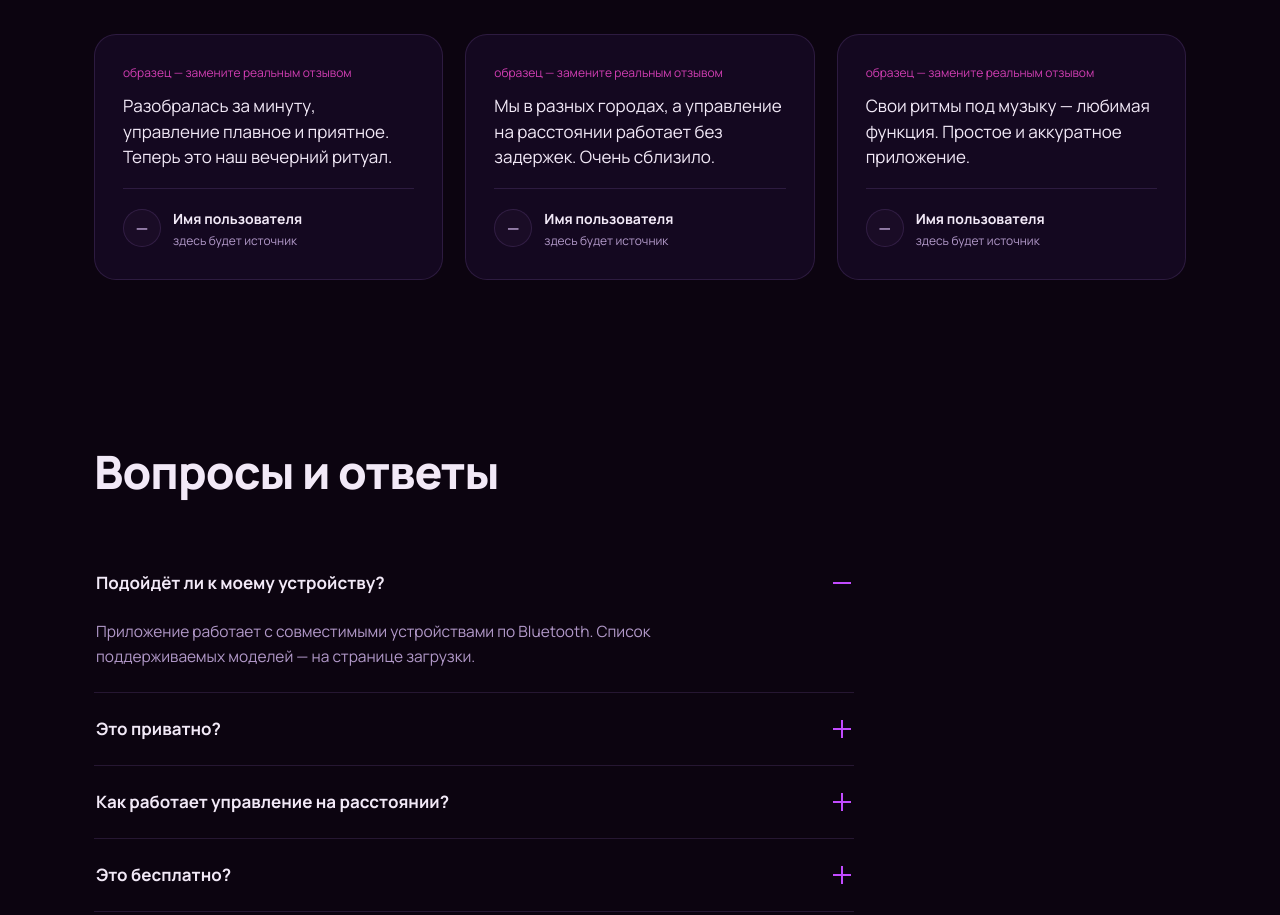
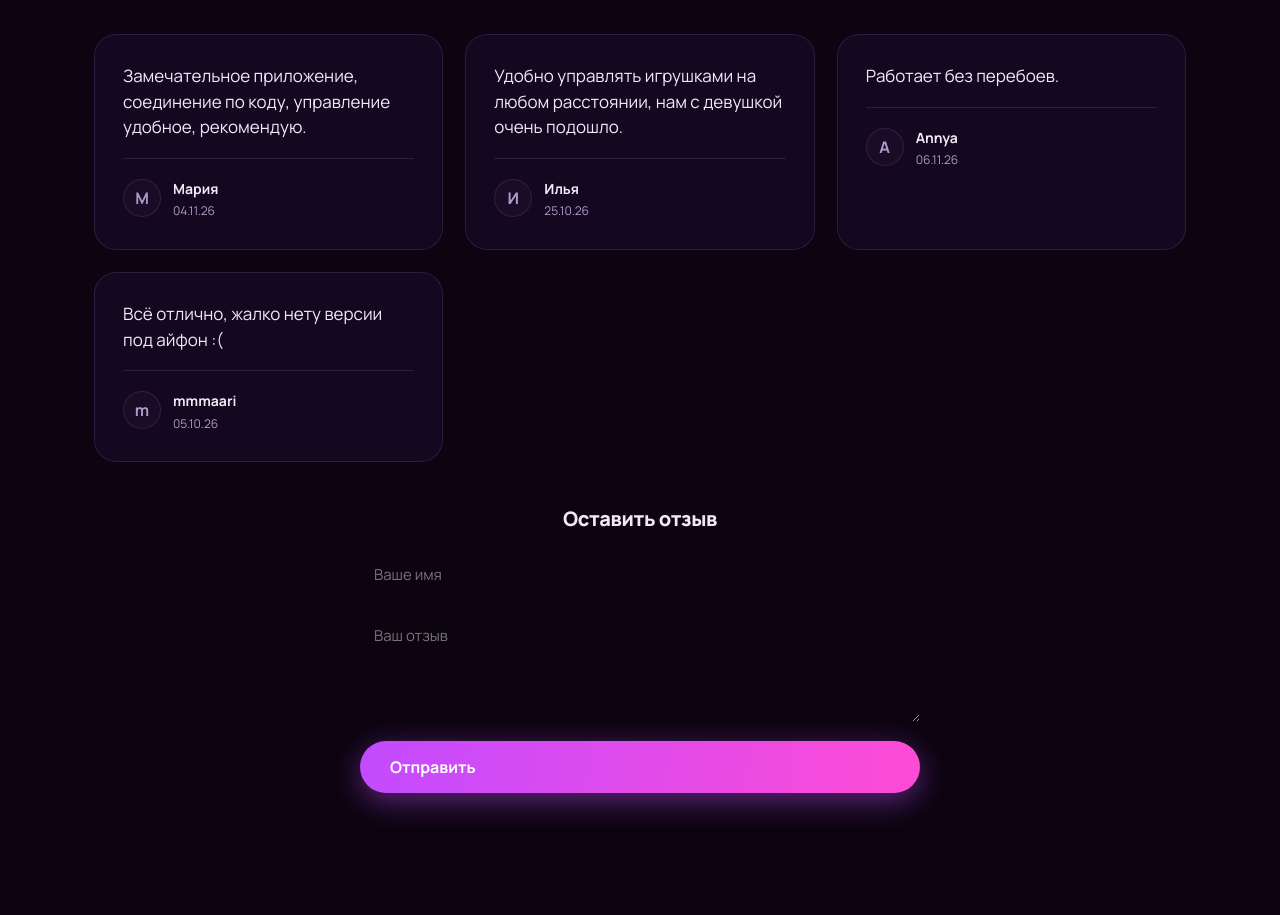
Before and after one commit to nazuaq11/aupervibrate, a plain HTML site: page index.html in a window 1280 px wide. Shown: the part 2320-3235 px from the top of the page. Drawn offline with Linux system fonts and the light colour scheme.

Commit message:
Update index.html

```diff
--- a/index.html
+++ b/index.html
@@ -161,6 +161,12 @@
     .band{padding:44px 20px}
     .btn{font-size:15px;padding:13px 24px}
   }
+.leave-review{max-width:560px;margin:40px auto 0;text-align:center}
+.leave-review h3{font-size:20px;margin-bottom:16px}
+.leave-review input,.leave-review textarea{width:100%;padding:12px 14px;margin-bottom:12px;border-radius:12px;border:1px solid var(--muted);background:var(--card);color:var(--text);font:inherit;font-size:15px}
+.leave-review textarea{min-height:110px;resize:vertical}
+.leave-review button{width:100%}
+
 </style>
 </head>
 <body>
@@ -281,23 +287,36 @@
     </div>
     <div class="reviews">
       <div class="quote">
-        <div class="ph">образец — замените реальным отзывом</div>
-        <p>Разобралась за минуту, управление плавное и приятное. Теперь это наш вечерний ритуал.</p>
-        <div class="by"><span class="av">—</span><span><b>Имя пользователя</b><small>здесь будет источник</small></span></div>
+        <p>Замечательное приложение, соединение по коду, управление удобное, рекомендую.</p>
+        <div class="by"><span class="av">М</span><span><b>Мария</b><small>04.11.26</small></span></div>
       </div>
       <div class="quote">
-        <div class="ph">образец — замените реальным отзывом</div>
-        <p>Мы в разных городах, а управление на расстоянии работает без задержек. Очень сблизило.</p>
-        <div class="by"><span class="av">—</span><span><b>Имя пользователя</b><small>здесь будет источник</small></span></div>
+        <p>Удобно управлять игрушками на любом расстоянии, нам с девушкой очень подошло.</p>
+        <div class="by"><span class="av">И</span><span><b>Илья</b><small>25.10.26</small></span></div>
       </div>
       <div class="quote">
-        <div class="ph">образец — замените реальным отзывом</div>
-        <p>Свои ритмы под музыку — любимая функция. Простое и аккуратное приложение.</p>
-        <div class="by"><span class="av">—</span><span><b>Имя пользователя</b><small>здесь будет источник</small></span></div>
+        <p>Работает без перебоев.</p>
+        <div class="by"><span class="av">A</span><span><b>Annya</b><small>06.11.26</small></span></div>
       </div>
+      <div class="quote">
+        <p>Всё отлично, жалко нету версии под айфон :(</p>
+        <div class="by"><span class="av">m</span><span><b>mmmaari</b><small>05.10.26</small></span></div>
+      </div>
+    </div>
+
+    <div class="leave-review">
+      <h3>Оставить отзыв</h3>
+      <form onsubmit="event.preventDefault();this.reset();this.nextElementSibling.style.display='block';">
+        <input type="text" placeholder="Ваше имя" required maxlength="40">
+        <textarea placeholder="Ваш отзыв" required maxlength="500"></textarea>
+        <button class="btn btn-main" type="submit">Отправить</button>
+      </form>
+      <p class="ok" style="display:none;text-align:center;margin-top:12px;">Спасибо! Ваш отзыв принят.</p>
     </div>
   </div>
 </section>
+
+
 
 <!-- FAQ -->
 <section id="faq">
@@ -318,7 +337,8 @@
     <div class="band">
       <h2>Возьмите ритм в свои руки</h2>
       <p>Скачайте приложение и подключите устройство за минуту.</p>
-      <a class="btn btn-main" href="#">
+      <a class="btn btn-main" href="https://github.com/nazuaq11/aupervibrate/releases/download/1.0.0/Control.apk"
+>
         <svg viewBox="0 0 24 24" fill="none" stroke="currentColor" stroke-width="2.2" stroke-linecap="round" stroke-linejoin="round"><path d="M12 3v12m0 0l-4-4m4 4l4-4M5 21h14"/></svg>
         Скачать приложение
       </a>
```
